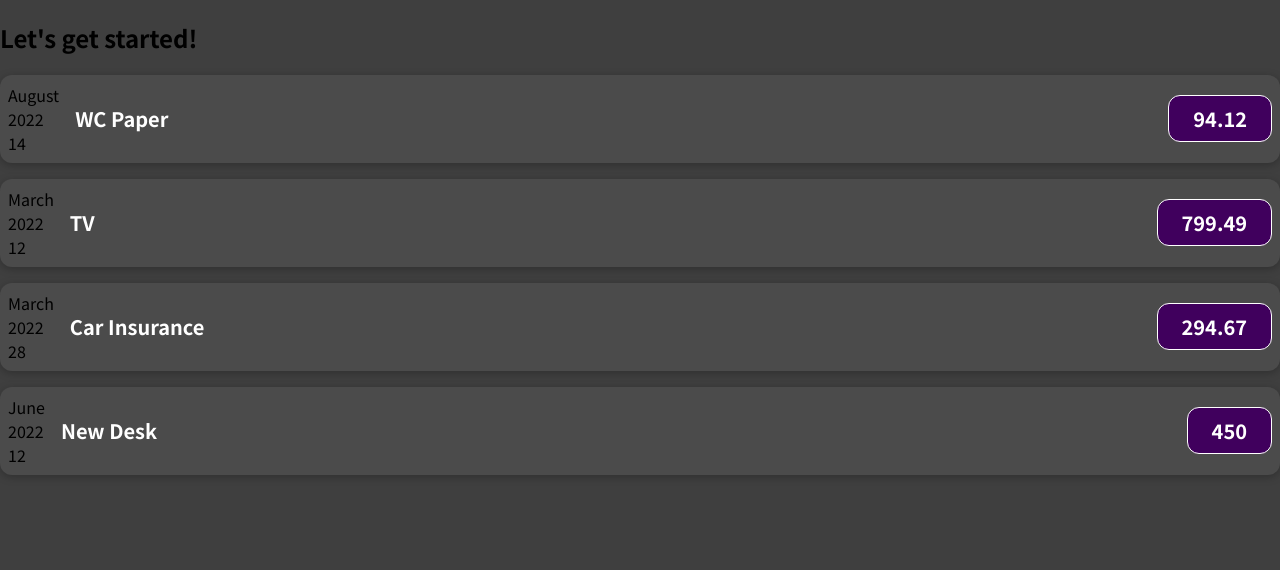
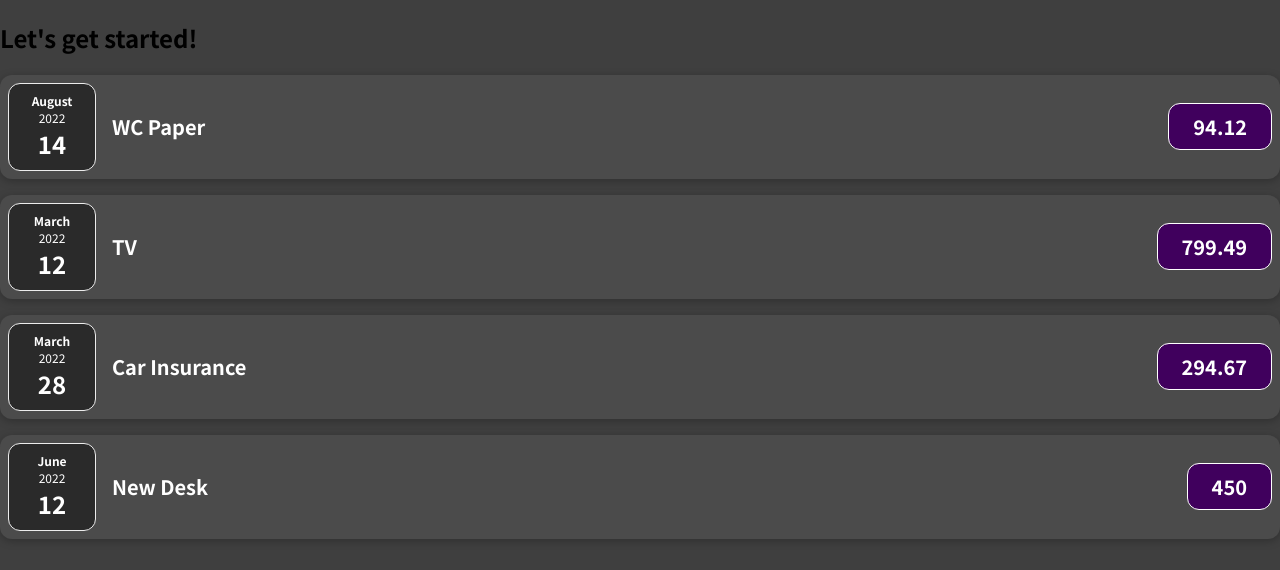
Before and after one commit to orcunSarmis/Expense-Tracker-React-, a React (Create React App) app: page / in a window 1280 px wide. Shown: the top 570 px of the page. Built offline with nearby package versions, Linux system fonts and the light colour scheme.

Commit message:
adding date css

```diff
--- /dev/null
+++ b/src/components/ExpenseDate.css
@@ -0,0 +1,26 @@
+.expense-date {
+    display: flex;
+    flex-direction: column;
+    width: 5.5rem;
+    height: 5.5rem;
+    border: 1px solid #ececec;
+    background-color: #2a2a2a;
+    color: white;
+    border-radius: 12px;
+    align-items: center;
+    justify-content: center;
+  }
+
+  .expense-date__month {
+    font-size: 0.75rem;
+    font-weight: bold;
+  }
+
+  .expense-date__year {
+    font-size: 0.75rem;
+  }
+
+  .expense-date__day {
+    font-size: 1.5rem;
+    font-weight: bold;
+  }
--- /dev/null
+++ b/src/components/ExpenseDate.js
@@ -0,0 +1,18 @@
+import React from "react";
+import './ExpenseDate.css'
+
+function ExpenseDate(props) {
+  const month = props.date.toLocaleString("en-US", { month: "long" });
+  const day = props.date.toLocaleString("en-US", { day: "2-digit" });
+  const year = props.date.getFullYear();
+
+  return (
+    <div className="expense-date">
+      <div className="expense-date__month">{month}</div>
+      <div className="expense-date__year">{year}</div>
+      <div className="expense-date__day">{day}</div>
+    </div>
+  );
+}
+
+export default ExpenseDate;
--- a/src/components/ExpenseItem.js
+++ b/src/components/ExpenseItem.js
@@ -1,17 +1,12 @@
+import ExpenseDate from "./ExpenseDate";
 import "./ExpenseItem.css";
 
 function ExpenseItem(props) {
-  const month = props.date.toLocaleString("en-US", { month: "long" });
-  const day = props.date.toLocaleString("en-US", { day: "2-digit" });
-  const year = props.date.getFullYear();
+
 
   return (
     <div className="expense-item">
-      <div>
-        <div>{month}</div>
-        <div>{year}</div>
-        <div>{day}</div>
-      </div>
+      <ExpenseDate date={props.date} />
       <div className="expense-item__description">
         <h2>{props.title}</h2>
         <div className="expense-item__price">{props.amount}</div>
```
